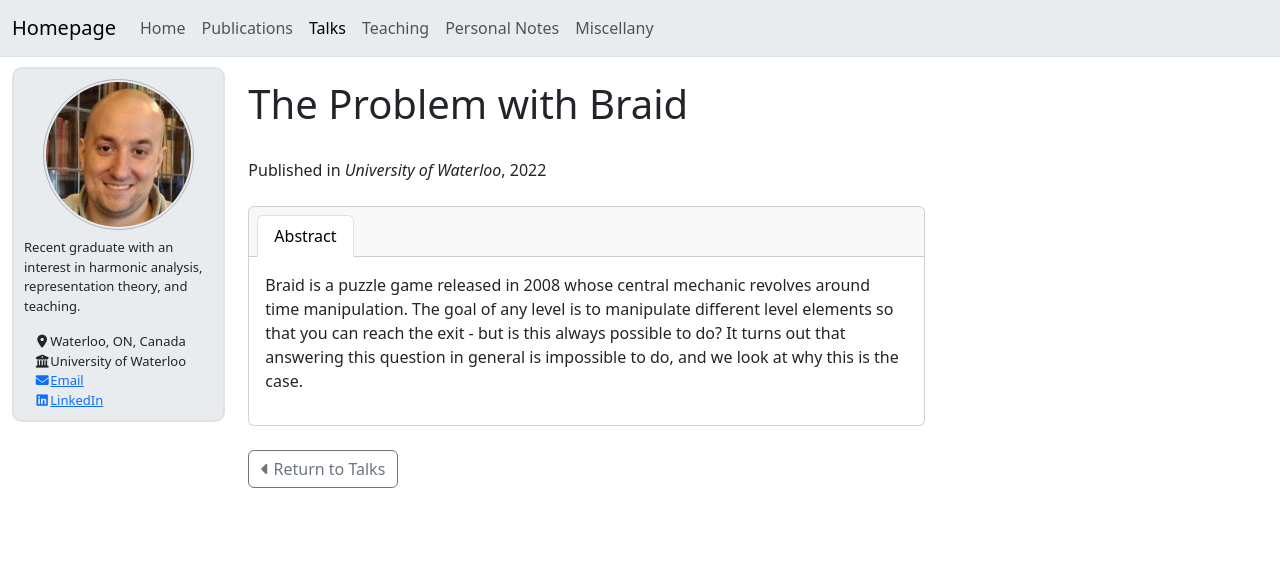
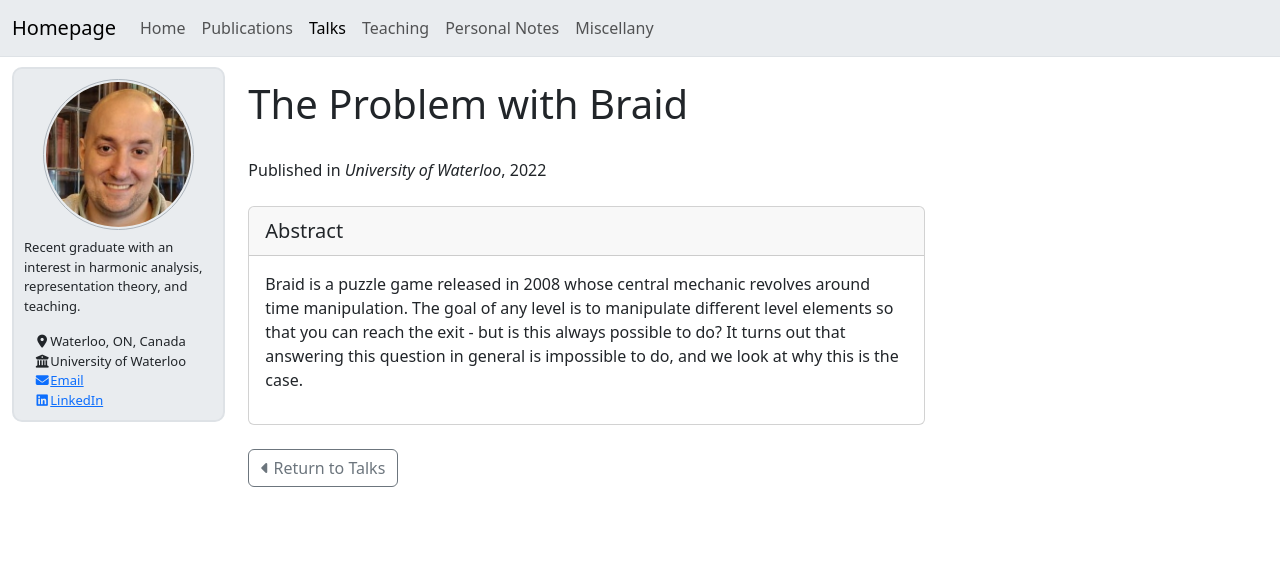
Before and after one commit to aleksavujicic/website, a Jekyll site: the page built from collections/_seminars/test.md, in a window 1280 px wide. Shown: the top 577 px of the page. Built offline with Jekyll 4.4.1, drawn with Linux system fonts in a browser that asks for light colours; nearby versions of some CDN libraries; a script that is not in the unit is left out.

Commit message:
main item card displays properly when there is one or none of abstract/citation

```diff
--- /dev/null
+++ b/_includes/item/main-card.html
@@ -0,0 +1,73 @@
+{% assign post = include.post %}
+
+{% assign card_titles = '' | split: '' %}
+{% assign card_pages = '' | split: '' %}
+{% assign card_slugs = '' | split: '' %}
+
+{% if post.abstract %}
+  {% assign md_abs = post.abstract | markdownify %}
+  {% assign card_pages = card_pages | push: md_abs %}
+  {% assign card_titles = card_titles | push: "Abstract" %}
+  {% assign card_slugs = card_slugs | push: "abstract" %}
+{% endif %}
+
+{% if post.citation %}
+  {% capture cite_html %}
+    {% include item/citation.html citation=post.citation %}
+  {% endcapture %}
+  {% assign card_pages = card_pages  | push: cite_html %}
+  {% assign card_titles = card_titles | push: "Cite" %}
+  {% assign card_slugs = card_slugs| push: "cite" %}
+{% endif %}
+
+{% assign length = card_slugs | size %}
+{% assign looplen = length | minus: 1 %}
+
+{% case length %}
+  {% when 0 %}
+  {% when 1 %}
+    <div class="card" id="item-main-card">
+      <div class="card-header">
+        <h5 class="my-1 card-title">{{ card_titles[0] }}</h5>
+      </div>
+      <div class="card-body">
+        {{ card_pages[0] }}
+      </div>
+    </div>
+  {% else %}
+    <div class="card" id="item-main-card">
+      <div class="card-header">
+        <ul class="nav nav-tabs card-header-tabs" role="tablist">
+          {% for i in (0..looplen) %}
+            <li class="nav-item" role="presentation">
+              <button
+                class="nav-link {% if i == 0 %}active{% endif %}"
+                id="{{ card_slugs[i] }}-tab"
+                data-bs-toggle="tab"
+                data-bs-target="#{{ card_slugs[i] }}-tab-pane"
+                type="button"
+                role="tab"
+                aria-controls="{{ card_slugs[i] }}-tab-pane"
+                aria-selected="{% if i == 0 %}true{% else %}false{% endif %}">
+                  {{ card_titles[i] }}
+                </button>
+            </li>
+          {% endfor %}
+        </ul>
+      </div>
+      <div class="card-body">
+        <div class="tab-content">
+          {% for i in (0..looplen) %}
+            <div
+              class="tab-pane fade{% if i == 0 %} show active{% endif %}"
+              id="{{ card_slugs[i] }}-tab-pane"
+              role="tabpanel"
+              aria-labelledby="{{ card_slugs[i] }}-tab"
+              tabindex="{{ i }}">
+              {{ card_pages[i] }}
+            </div>
+          {% endfor %}
+        </div>
+      </div>
+    </div>
+{% endcase %}
--- a/_layouts/item.html
+++ b/_layouts/item.html
@@ -37,37 +37,7 @@ layout: default
         {% endfor %}
       </div>
 
-
-      <div class="card" id="item-card">
-        <div class="card-header">
-          <ul class="nav nav-tabs card-header-tabs" id="myTab" role="tablist">
-            {% if page.abstract %}
-              <li class="nav-item" role="presentation">
-                <button class="nav-link active" id="home-tab" data-bs-toggle="tab" data-bs-target="#home-tab-pane" type="button" role="tab" aria-controls="home-tab-pane" aria-selected="true">Abstract</button>
-              </li>
-            {% endif %}
-            {% if page.citation %}
-              <li class="nav-item" role="presentation">
-                <button class="nav-link" id="profile-tab" data-bs-toggle="tab" data-bs-target="#profile-tab-pane" type="button" role="tab" aria-controls="profile-tab-pane" aria-selected="false">Cite</button>
-              </li>
-            {% endif %}
-          </ul>
-        </div>
-        <div class="card-body">
-          <div class="tab-content" id="myTabContent">
-            {% if page.abstract %}
-              <div class="tab-pane fade show active" id="home-tab-pane" role="tabpanel" aria-labelledby="home-tab" tabindex="0">
-                {{ page.abstract | markdownify }}
-              </div>
-            {% endif %}
-            {% if page.citation %}
-              <div class="tab-pane fade" id="profile-tab-pane" role="tabpanel" aria-labelledby="profile-tab" tabindex="0">
-                {% include item/citation.html citation=page.citation %}
-              </div>
-            {% endif %}
-          </div>
-        </div>
-      </div>
+      {% include item/main-card.html post=page %}
 
 
       <a class="btn btn-outline-secondary" href="{{ base_path }}{{ collection.return-url }}">
--- a/_sass/content.scss
+++ b/_sass/content.scss
@@ -27,6 +27,6 @@
   transform: translate(-6px, -1px);
 }
 
-#item-card {
+#item-main-card {
   margin: 1.5rem 0;
 }
```
